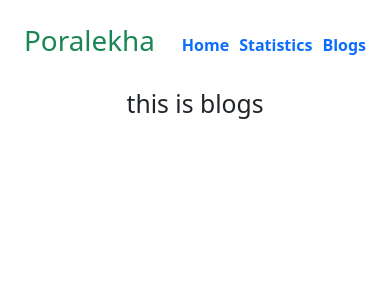
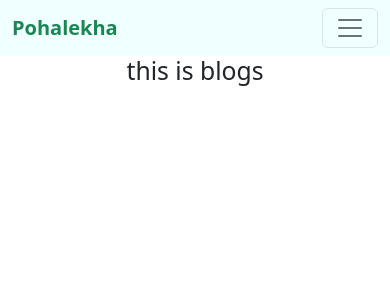
Before and after one commit to MohammadNasir520/Poralekha, a React (Create React App) app: page /blogs in a window 390 px wide. Shown: the top 300 px of the page. Built offline with nearby package versions, Linux system fonts and the light colour scheme.

Commit message:
responsive navbar added

```diff
--- a/public/index.html
+++ b/public/index.html
@@ -26,7 +26,7 @@
     -->
     <title>Poralekha</title>
     <!-- CSS only -->
-<link href="https://cdn.jsdelivr.net/npm/bootstrap@5.2.2/dist/css/bootstrap.min.css" rel="stylesheet" integrity="sha384-Zenh87qX5JnK2Jl0vWa8Ck2rdkQ2Bzep5IDxbcnCeuOxjzrPF/et3URy9Bv1WTRi" crossorigin="anonymous">
+    <link href="https://cdn.jsdelivr.net/npm/bootstrap@5.2.2/dist/css/bootstrap.min.css" rel="stylesheet" integrity="sha384-Zenh87qX5JnK2Jl0vWa8Ck2rdkQ2Bzep5IDxbcnCeuOxjzrPF/et3URy9Bv1WTRi" crossorigin="anonymous">
   </head>
   <body>
     <noscript>You need to enable JavaScript to run this app.</noscript>
@@ -41,5 +41,7 @@
       To begin the development, run `npm start` or `yarn start`.
       To create a production bundle, use `npm run build` or `yarn build`.
     -->
+    <script src="https://cdn.jsdelivr.net/npm/bootstrap@5.2.2/dist/js/bootstrap.bundle.min.js" integrity="sha384-OERcA2EqjJCMA+/3y+gxIOqMEjwtxJY7qPCqsdltbNJuaOe923+mo//f6V8Qbsw3" crossorigin="anonymous"></script>
+
   </body>
 </html>
--- a/src/Components/Navbar/Navbar.css
+++ b/src/Components/Navbar/Navbar.css
@@ -1,5 +1,3 @@
-.nav-bar a {
-    text-decoration: none;
-    margin-left: 10px;
-    font-weight: bold;
+.bg{
+    background-color: azure;
 }
--- a/src/Components/Navbar/Navbar.js
+++ b/src/Components/Navbar/Navbar.js
@@ -5,17 +5,24 @@ import './Navbar.css'
 
 const Navbar = () => {
   return (
-    <nav className="nav-bar d-flex justify-content-between align-items-center  p-4 ">
-     <div>
-<h1 className="text-success">Poralekha</h1>
-     </div>
-     <div className="">
-     <NavLink to={'/home'}>Home</NavLink>
-      <NavLink to={'statistics'}>Statistics</NavLink>
-      <NavLink to={'/blogs'}>Blogs</NavLink>
-     </div>
-      {/* <NavLink to={}></NavLink> */}
-    </nav>
+
+    <nav className="navbar navbar-expand-lg bg mt-20px">
+    <div className="container-fluid">
+      <NavLink className="navbar-brand text-success fw-bold" to="/home">Pohalekha</NavLink>
+      <button className="navbar-toggler" type="button" data-bs-toggle="collapse" data-bs-target="#navbarNavAltMarkup" aria-controls="navbarNavAltMarkup" aria-expanded="false" aria-label="Toggle navigation">
+        <span className="navbar-toggler-icon"></span>
+      </button>
+      <div className="collapse navbar-collapse" id="navbarNavAltMarkup">
+        <div className="navbar-nav mx-auto ">
+          <NavLink className="nav-link active" aria-current="page" to="/home">Home</NavLink>
+          <NavLink className="nav-link" to="/statistics">Statistics</NavLink>
+          <NavLink className="nav-link" to="/blogs">Blogs</NavLink>
+          <NavLink className="nav-link  " to="/Quiz">Quiz</NavLink>
+        </div>
+      </div>
+    </div>
+  </nav>
+
   );
 };
 
```
